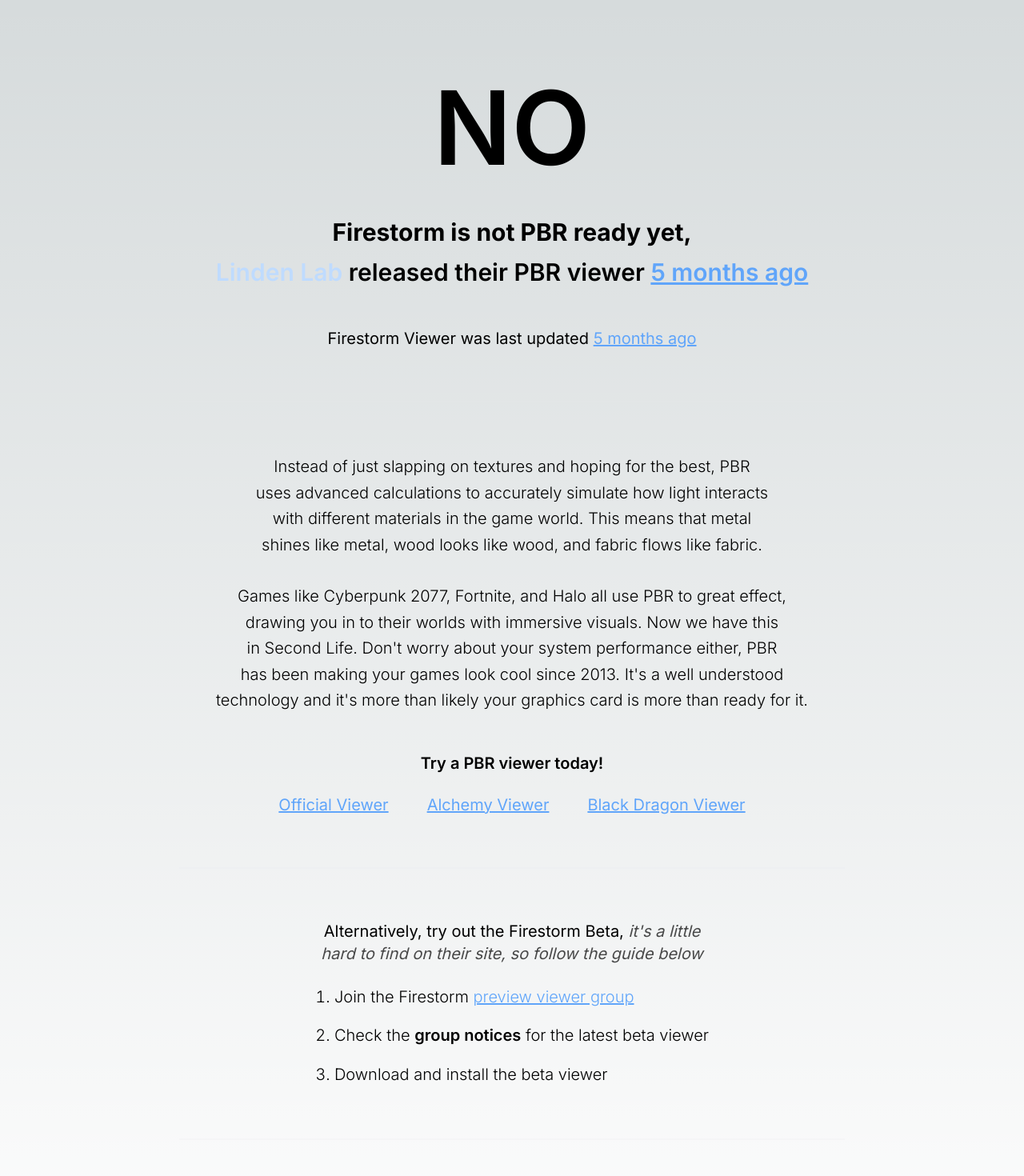
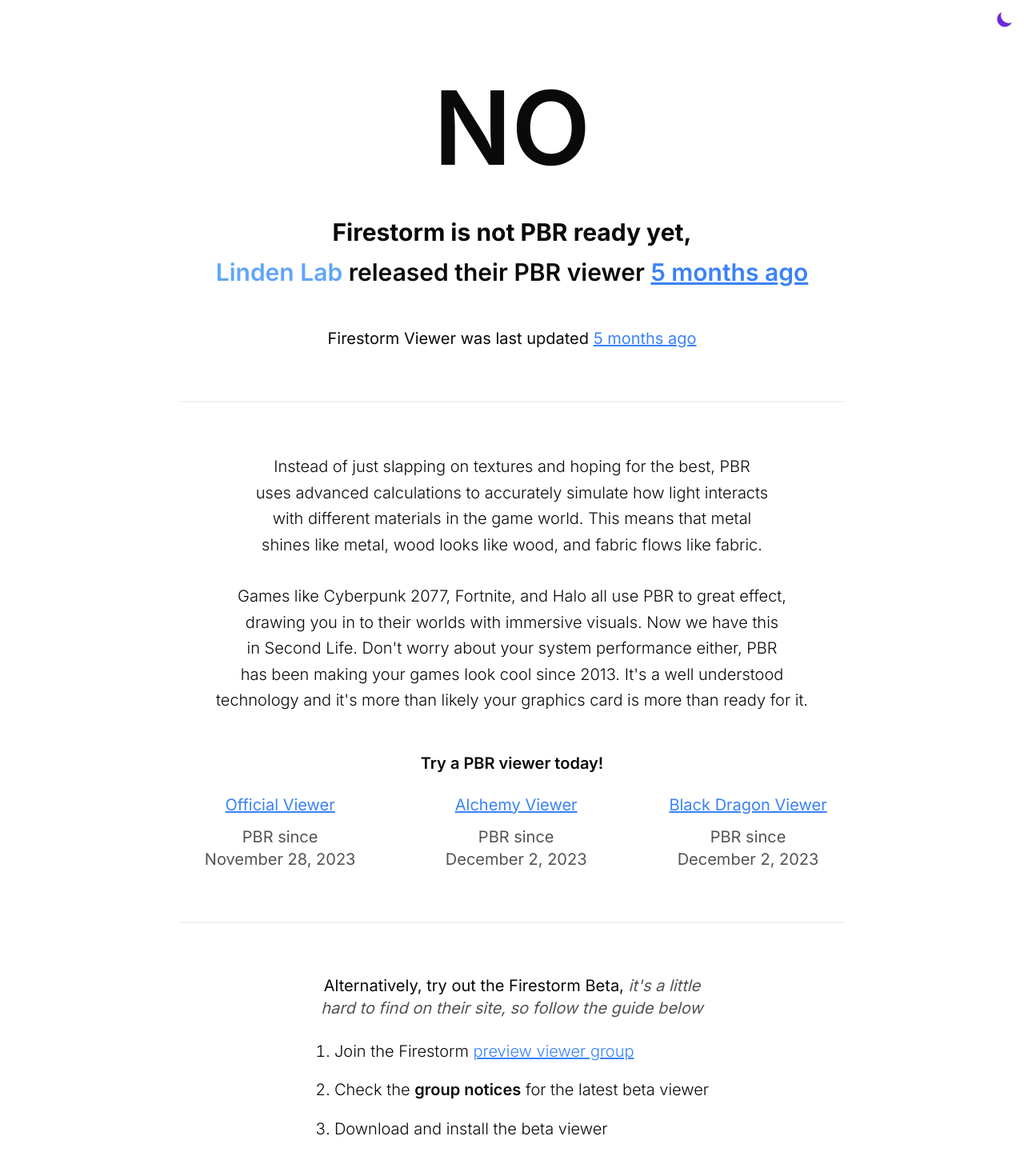
Before and after one commit to gwigz/isfirestormpbryet, a Next.js app: page / in a window 1280 px wide. Shown: the top 1470 px of the page at 80% size. Built offline with nearby package versions, Linux system fonts and the light colour scheme.

Commit message:
fix: light mode

```diff
--- a/package.json
+++ b/package.json
@@ -11,6 +11,7 @@
   "dependencies": {
     "dayjs": "^1.11.11",
     "next": "14.2.3",
+    "next-themes": "^0.3.0",
     "react": "^18",
     "react-dom": "^18"
   },
--- /dev/null
+++ b/src/app/_theme-toggle.tsx
@@ -0,0 +1,41 @@
+"use client";
+
+import { useTheme } from "next-themes";
+
+export default function ThemeToggle() {
+	const { theme, setTheme } = useTheme();
+
+	function toggleDarkMode() {
+		setTheme(theme === "dark" ? "light" : "dark");
+	}
+
+	return (
+		<button
+			type="button"
+			onClick={toggleDarkMode}
+			className="h-8 w-8 fixed top-0 right-0 rounded-lg p-1 m-2 hover:bg-gray-100 dark:hover:bg-foreground/10"
+		>
+			<span className="sr-only">Toggle dark mode</span>
+			<svg
+				className="fill-violet-700 block dark:hidden"
+				fill="currentColor"
+				viewBox="0 0 20 20"
+				aria-hidden="true"
+			>
+				<path d="M17.293 13.293A8 8 0 016.707 2.707a8.001 8.001 0 1010.586 10.586z" />
+			</svg>
+			<svg
+				className="fill-yellow-500 hidden dark:block"
+				fill="currentColor"
+				viewBox="0 0 20 20"
+				aria-hidden="true"
+			>
+				<path
+					d="M10 2a1 1 0 011 1v1a1 1 0 11-2 0V3a1 1 0 011-1zm4 8a4 4 0 11-8 0 4 4 0 018 0zm-.464 4.95l.707.707a1 1 0 001.414-1.414l-.707-.707a1 1 0 00-1.414 1.414zm2.12-10.607a1 1 0 010 1.414l-.706.707a1 1 0 11-1.414-1.414l.707-.707a1 1 0 011.414 0zM17 11a1 1 0 100-2h-1a1 1 0 100 2h1zm-7 4a1 1 0 011 1v1a1 1 0 11-2 0v-1a1 1 0 011-1zM5.05 6.464A1 1 0 106.465 5.05l-.708-.707a1 1 0 00-1.414 1.414l.707.707zm1.414 8.486l-.707.707a1 1 0 01-1.414-1.414l.707-.707a1 1 0 011.414 1.414zM4 11a1 1 0 100-2H3a1 1 0 000 2h1z"
+					fillRule="evenodd"
+					clipRule="evenodd"
+				/>
+			</svg>
+		</button>
+	);
+}
--- a/src/app/globals.css
+++ b/src/app/globals.css
@@ -2,28 +2,24 @@
 @tailwind components;
 @tailwind utilities;
 
-:root {
-  --foreground-rgb: 0, 0, 0;
-  --background-start-rgb: 214, 219, 220;
-  --background-end-rgb: 255, 255, 255;
-}
+@layer base {
+  :root {
+    --background: 0 0% 100%;
+    --foreground: 0 0% 4%;
+  }
 
-@media (prefers-color-scheme: dark) {
-  :root {
-    --foreground-rgb: 255, 255, 255;
-    --background-start-rgb: 0, 0, 0;
-    --background-end-rgb: 0, 0, 0;
+  .dark {
+    --background: 0 0% 4%;
+    --foreground: 0 0% 99%;
   }
-}
 
-body {
-  color: rgb(var(--foreground-rgb));
-  background: linear-gradient(
-      to bottom,
-      transparent,
-      rgb(var(--background-end-rgb))
-    )
-    rgb(var(--background-start-rgb));
+  * {
+    @apply border-border;
+  }
+
+  body {
+    @apply bg-background text-foreground min-h-screen font-sans antialiased;
+  }
 }
 
 @layer utilities {
@@ -32,6 +28,6 @@
   }
 
   a {
-    @apply underline text-blue-400 hover:text-blue-500 active:text-blue-600;
+    @apply underline text-blue-500 hover:text-blue-600 active:text-blue-700 dark:text-blue-400 dark:hover:text-blue-500 dark:active:text-blue-600;
   }
 }
--- a/src/app/layout.tsx
+++ b/src/app/layout.tsx
@@ -1,6 +1,8 @@
 import type { Metadata } from "next";
 import { Inter } from "next/font/google";
 import "./globals.css";
+import ThemeToggle from "./_theme-toggle";
+import { ThemeProvider } from "next-themes";
 
 const inter = Inter({ subsets: ["latin"] });
 
@@ -15,8 +17,14 @@
 	children: React.ReactNode;
 }>) {
 	return (
-		<html lang="en">
-			<body className={inter.className}>{children}</body>
+		<html lang="en" suppressHydrationWarning>
+			<body className={inter.className}>
+				<ThemeProvider attribute="class">
+					{children}
+
+					<ThemeToggle />
+				</ThemeProvider>
+			</body>
 		</html>
 	);
 }
--- a/src/app/page.tsx
+++ b/src/app/page.tsx
@@ -3,15 +3,24 @@
 
 dayjs.extend(relativeTime);
 
+function Separator() {
+	return (
+		<hr className="w-full border-t-2 border-foreground/5 dark:border-foreground/20 my-4" />
+	);
+}
+
 export default function Home() {
 	return (
 		<main className="flex min-h-screen max-w-5xl mx-auto flex-col gap-8 sm:gap-12 sm:items-center justify-between text-balance sm:text-center text-xl p-6 sm:p-24">
 			<h1 className="text-9xl font-semibold">NO</h1>
+
 			<h2 className="text-xl sm:text-3xl font-bold space-y-3">
 				<div>Firestorm is not PBR ready yet,</div>
 				<div className="font-semibold leading-snug">
-					<span className="text-blue-200 text-nowrap">Linden Lab</span> released
-					their PBR viewer{" "}
+					<span className="text-blue-400 dark:text-blue-300 text-nowrap">
+						Linden Lab
+					</span>{" "}
+					released their PBR viewer{" "}
 					<a
 						href="https://community.secondlife.com/blogs/entry/14536-second-life-pbr-materials-official-launch"
 						rel="noreferrer"
@@ -20,13 +29,16 @@
 					</a>
 				</div>
 			</h2>
+
 			<h3 className="max-w-3xl">
 				Firestorm Viewer was last updated{" "}
 				<a href="https://www.firestormviewer.org" rel="noreferrer">
 					{dayjs().to(new Date("2023-12-24"))}
 				</a>
 			</h3>
-			<hr className="w-full border-t-2 opacity-20 my-4" />
+
+			<Separator />
+
 			<div className="space-y-8 leading-relaxed font-light text-balance">
 				<p>
 					Instead of just slapping on textures and hoping for the best, PBR uses
@@ -43,21 +55,33 @@
 					card is more than ready for it.
 				</p>
 			</div>
+
 			<div className="flex flex-col gap-6">
 				<h3 className="font-semibold">Try a PBR viewer today!</h3>
-				<div className="flex flex-col sm:flex-row [&>*]:flex-grow gap-4 sm:gap-12">
+				<div className="flex flex-col lg:flex-row gap-4 sm:gap-8 md:gap-12 [&>*]:flex-grow [&>*]:grid [&>*]:gap-1 [&>*]:md:gap-3 [&>*]:text-foreground/70">
+					<div>
 						<a href="https://secondlife.com/support/downloads" rel="noreferrer">
 							Official Viewer
 						</a>
+						PBR since {dayjs(new Date("2023-11-28")).format("MMMM D, YYYY")}
+					</div>{" "}
+					<div>
 						<a href="https://www.alchemyviewer.org" rel="noreferrer">
 							Alchemy Viewer
 						</a>
+						PBR since {dayjs(new Date("2023-12-02")).format("MMMM D, YYYY")}
+					</div>{" "}
+					<div>
 						<a href="https://niranv-sl.blogspot.com" rel="noreferrer">
 							Black Dragon Viewer
 						</a>
+						PBR since {dayjs(new Date("2023-12-02")).format("MMMM D, YYYY")}
 					</div>
 				</div>
-			<hr className="w-full border-t-2 opacity-20 my-4" />
+			</div>
+
+			<Separator />
+
 			<div className="flex flex-col gap-6">
 				<h3>
 					Alternatively, try out the Firestorm Beta,{" "}
@@ -79,14 +103,17 @@
 					<li>Download and install the beta viewer</li>
 				</ol>
 			</div>
-			<hr className="w-full border-t-2 opacity-20 my-4" />
+
+			<Separator />
+
 			<a
-				className="font-light text-blue-200 no-underline hover:underline focus:underline"
+				className="dark:text-blue-200 no-underline hover:underline focus:underline"
 				href="https://github.com/gwigz/isfirestormpbryet"
 				rel="noreferrer"
 			>
 				GitHub
 			</a>
+
 			<p className="opacity-70 font-light italic text-base">
 				This website is not affiliated with Linden Lab or Firestorm Viewer
 			</p>
--- a/tailwind.config.ts
+++ b/tailwind.config.ts
@@ -1,20 +1,21 @@
 import type { Config } from "tailwindcss";
 
 const config: Config = {
-	content: [
-		"./src/pages/**/*.{js,ts,jsx,tsx,mdx}",
-		"./src/components/**/*.{js,ts,jsx,tsx,mdx}",
-		"./src/app/**/*.{js,ts,jsx,tsx,mdx}",
-	],
+	darkMode: ["class"],
+	content: ["src/**/*.{ts,tsx}"],
 	theme: {
 		extend: {
-			backgroundImage: {
-				"gradient-radial": "radial-gradient(var(--tw-gradient-stops))",
-				"gradient-conic":
-					"conic-gradient(from 180deg at 50% 50%, var(--tw-gradient-stops))",
+			colors: {
+				border: "hsl(var(--border))",
+				background: "hsl(var(--background))",
+				foreground: "hsl(var(--foreground))",
+			},
+			borderColor: {
+				DEFAULT: "hsl(var(--border))",
 			},
 		},
 	},
 	plugins: [],
 };
+
 export default config;
```
Also changed, not shown: 1 other file (tests, documents, lock files or other folders). Lines whose indentation alone changed are shown as unchanged.
